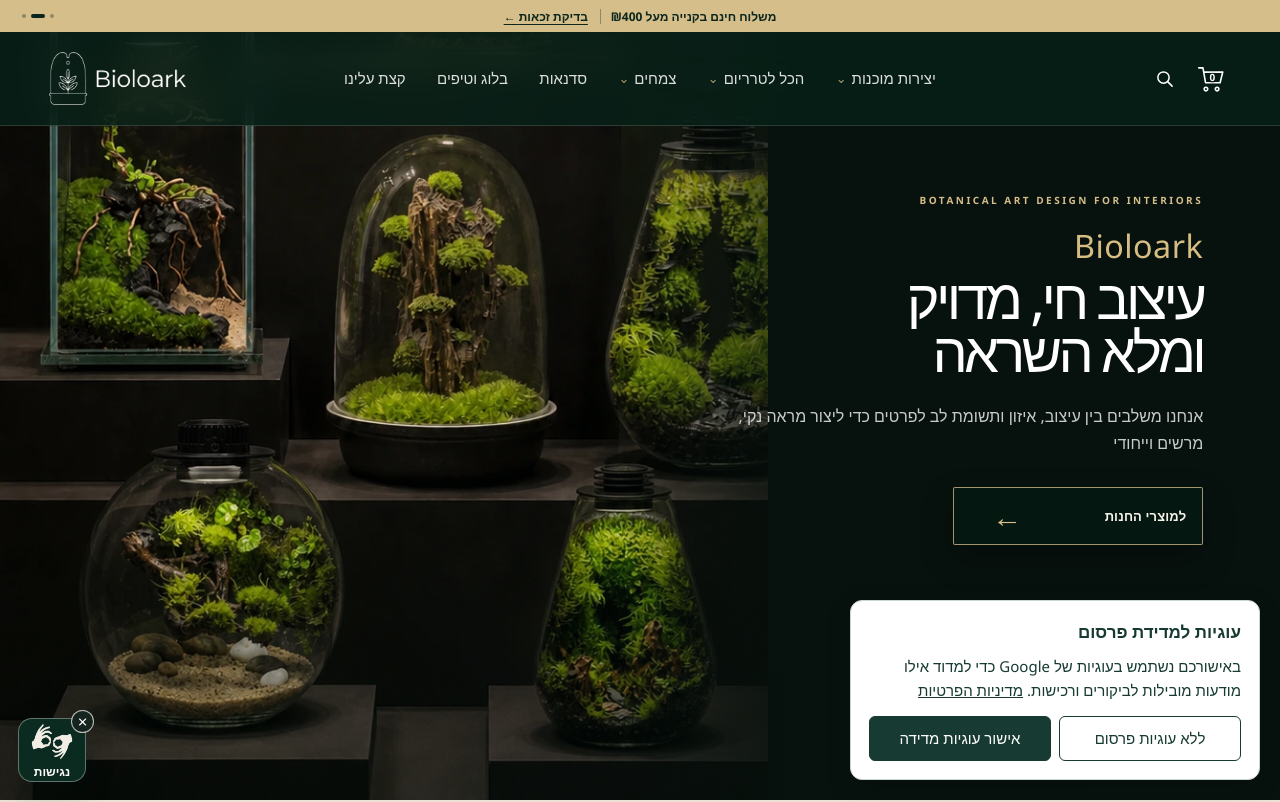
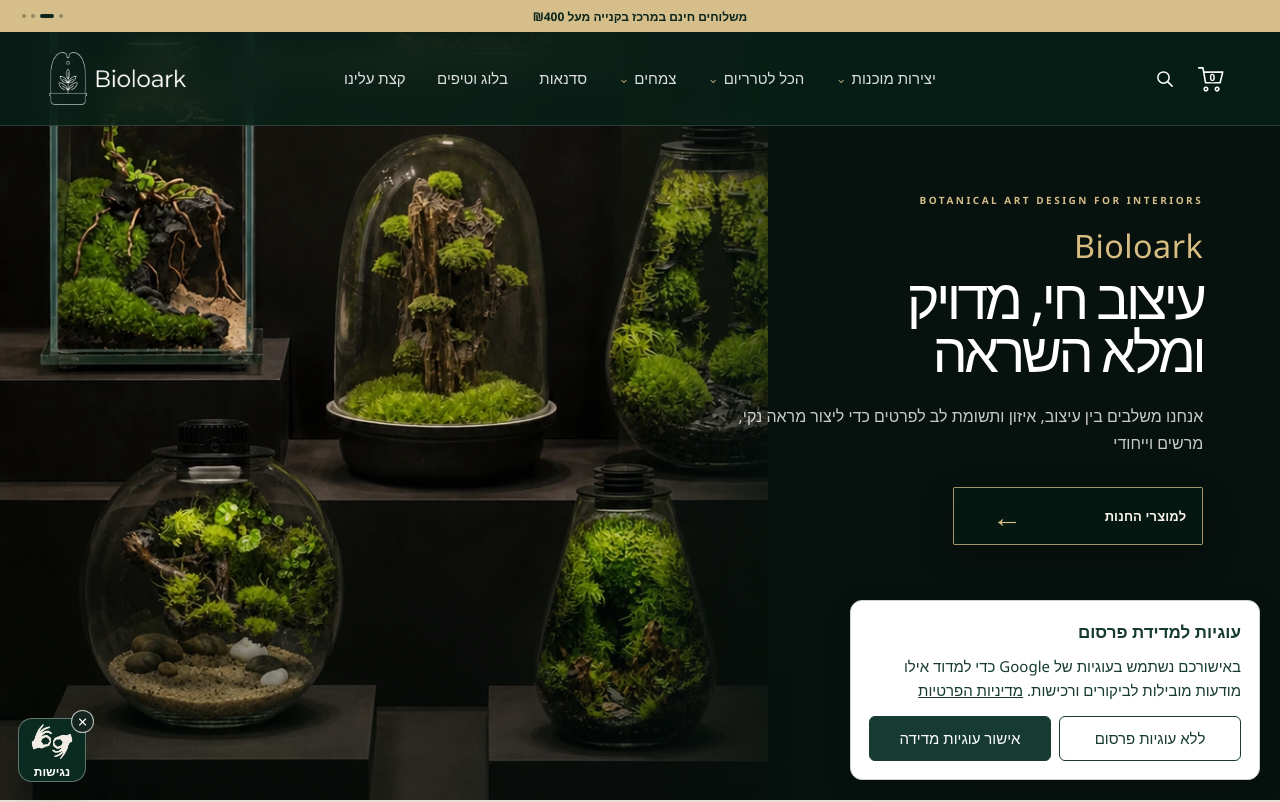
Before and after one commit to thalamusrdm/bioloark, a Next.js app: page / in a window 1280 px wide. Shown: the top 802 px of the page. Built offline with nearby package versions, Linux system fonts and the light colour scheme.

Commit message:
Refine shipping announcement messages

```diff
--- a/app/globals.css
+++ b/app/globals.css
@@ -2486,6 +2486,7 @@ html.a11y-motion *, html.a11y-motion *::before, html.a11y-motion *::after { scro
 }
 .announcement-message { display: flex; align-items: center; justify-content: center; gap: 10px; font-size: 12px; font-weight: 680; line-height: 1.25; white-space: nowrap; animation: announcement-in .45s var(--ease-out) both; }
 .announcement-message a { padding-inline-start: 12px; border-inline-start: 1px solid rgba(10, 38, 29, .35); color: inherit; font-weight: 760; text-decoration: underline; text-underline-offset: 3px; }
+.announcement-message a:only-child { padding-inline-start: 0; border-inline-start: 0; }
 .announcement-message a:hover { text-decoration-thickness: 2px; }
 .announcement-dots { position: absolute; inset-inline-end: 22px; display: flex; gap: 5px; }
 .announcement-dots i { width: 4px; height: 4px; border-radius: 50%; background: rgba(10, 38, 29, .35); transition: width .25s ease, background-color .25s ease; }
--- a/components/announcement-bar.tsx
+++ b/components/announcement-bar.tsx
@@ -3,9 +3,10 @@
 import { useEffect, useState } from 'react';
 
 const announcements = [
-  { text: 'משלוח מקומי במרכז — ₪35' },
-  { text: 'משלוח חינם בקנייה מעל ₪400', link: '/delivery-check', action: 'בדיקת זכאות' },
   { text: 'מתנה בכל קנייה 🎁' },
+  { text: 'משלוחים חינם במרכז בקנייה מעל ₪400' },
+  { text: 'משלוחים מוזלים' },
+  { text: '', link: '/delivery-check', action: 'בדוק זמינות למשלוח חינם' },
 ];
 
 export function AnnouncementBar() {
@@ -21,7 +22,7 @@ export function AnnouncementBar() {
   return (
     <aside className="announcement-bar" aria-label="עדכוני משלוחים והטבות">
       <div className="announcement-message" key={active}>
-        <span>{announcement.text}</span>
+        {announcement.text && <span>{announcement.text}</span>}
         {announcement.action && announcement.link && <a href={announcement.link}>{announcement.action} ←</a>}
       </div>
       <div className="announcement-dots" aria-hidden="true">
```
